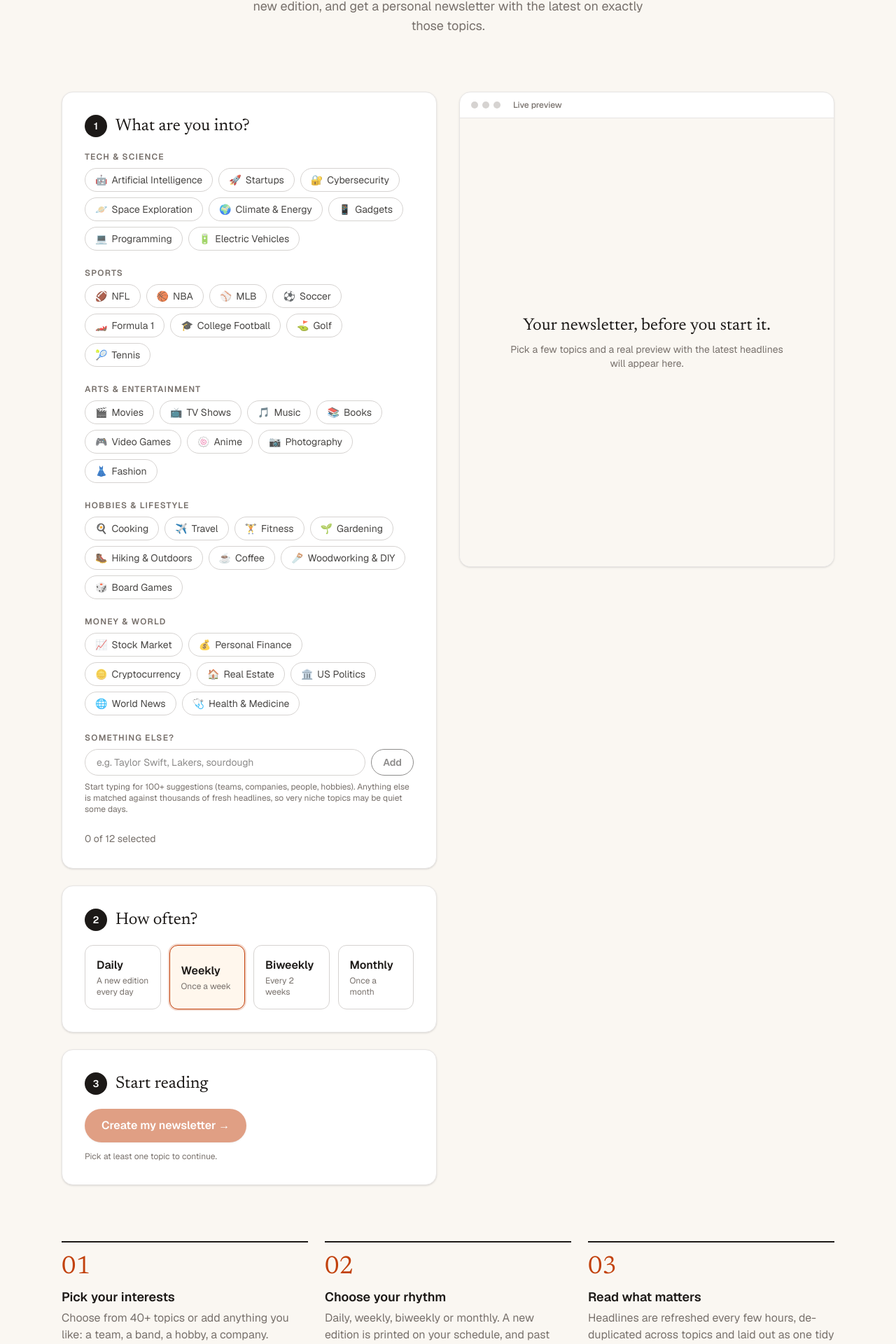
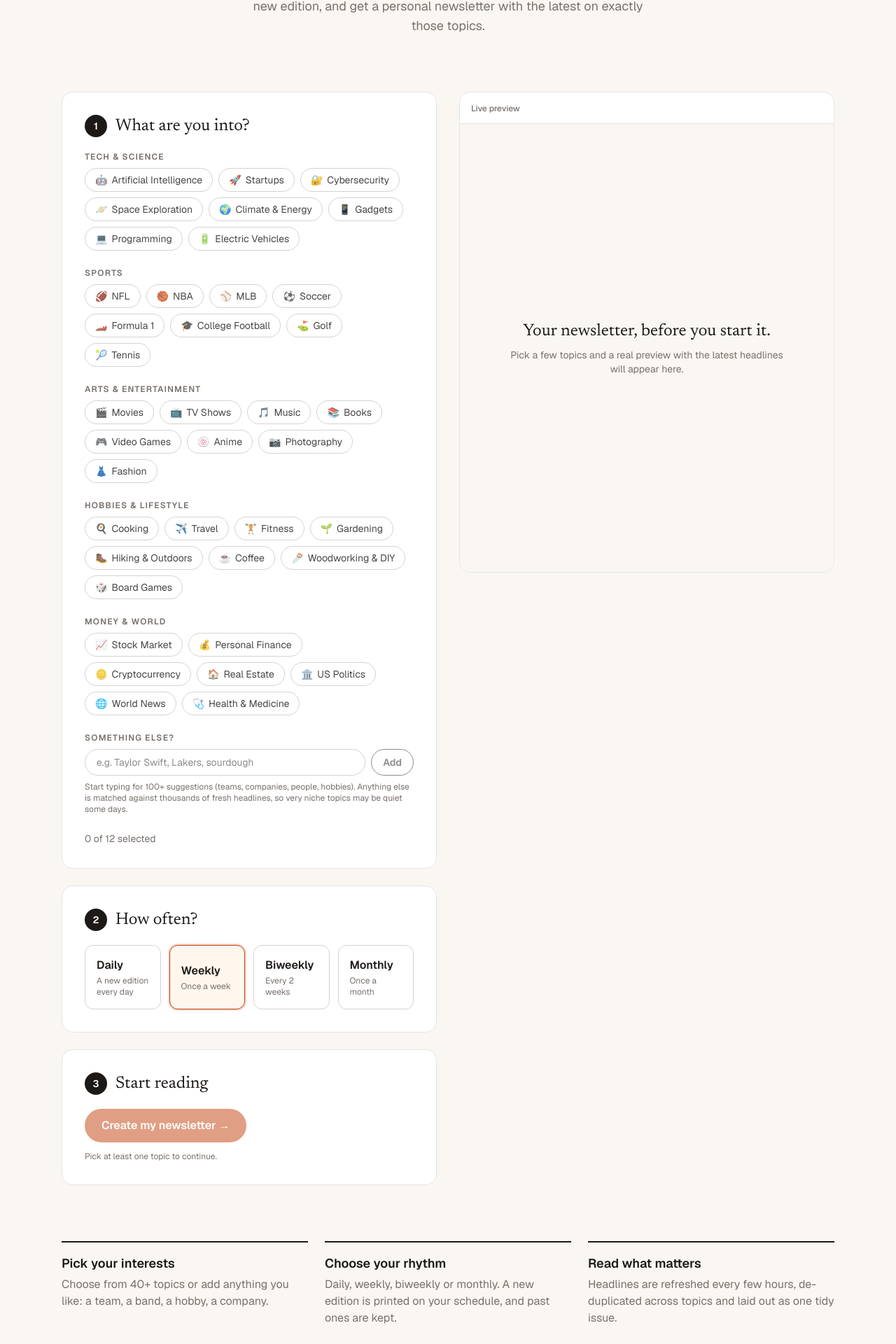
Before and after one commit to Prestoj01/personal-newsletter, a Next.js app: page / in a window 1280 px wide. Shown: the part 335-2255 px from the top of the page at 70% size. Built offline with nearby package versions, Linux system fonts and the light colour scheme.

Commit message:
Remove decorative embellishments
Drop the fake browser-window dots on the preview, the drop shadows on
cards, chips and buttons (borders already separate them), and the large
01/02/03 numerals that duplicated the builder's step numbers.

Co-Authored-By: Claude Opus 5.5 <noreply@anthropic.com>

```diff
--- a/src/app/page.tsx
+++ b/src/app/page.tsx
@@ -23,10 +23,9 @@ export default function Home() {
       <NewsletterBuilder />
 
       <section className="mt-20 grid gap-6 sm:grid-cols-3">
-        {HOW_IT_WORKS.map((step, i) => (
+        {HOW_IT_WORKS.map((step) => (
           <div key={step.title} className="border-t-2 border-ink pt-4">
-            <p className="font-serif text-4xl text-accent">{String(i + 1).padStart(2, "0")}</p>
-            <h3 className="mt-2 text-lg font-semibold">{step.title}</h3>
+            <h3 className="text-lg font-semibold">{step.title}</h3>
             <p className="mt-1 text-muted">{step.body}</p>
           </div>
         ))}
--- a/src/components/Edition.tsx
+++ b/src/components/Edition.tsx
@@ -24,7 +24,7 @@ export function Edition({ sections, frequency, date, number, asOf }: Props) {
   const now = new Date(asOf).getTime();
   const withNews = sections.filter((s) => s.articles.length);
   return (
-    <article className="mx-auto max-w-2xl rounded-card border border-line bg-surface font-serif text-ink shadow-sm">
+    <article className="mx-auto max-w-2xl rounded-card border border-line bg-surface font-serif text-ink">
       <header className="border-b-[3px] border-double border-ink px-6 pb-5 pt-8 sm:px-9">
         <p className="font-sans text-[11px] font-bold uppercase tracking-[0.2em] text-accent">
           {frequencyInfo(frequency).label} edition{number ? ` · No. ${number}` : ""}
--- a/src/components/NewsletterBuilder.tsx
+++ b/src/components/NewsletterBuilder.tsx
@@ -59,7 +59,7 @@ export function NewsletterBuilder() {
         </Step>
 
         <Step n={3} title={existing ? "Save your changes" : "Start reading"}>
-          <Button size="lg" onClick={start} disabled={topics.length === 0} className="w-full shadow-sm sm:w-auto">
+          <Button size="lg" onClick={start} disabled={topics.length === 0} className="w-full sm:w-auto">
             {existing ? "Update my newsletter →" : "Create my newsletter →"}
           </Button>
           <p className="mt-3 text-xs text-muted">
--- a/src/components/PreviewPanel.tsx
+++ b/src/components/PreviewPanel.tsx
@@ -13,12 +13,9 @@ export function PreviewPanel({ topics, frequency }: { topics: string[]; frequenc
   const sections = useMemo(() => (ready ? buildSections(sources, topics, frequency) : []), [ready, sources, topics, frequency]);
 
   return (
-    <div className="overflow-hidden rounded-card border border-line bg-surface shadow-sm">
-      <div className="flex items-center gap-1.5 border-b border-line px-4 py-2.5">
-        <span className="h-2.5 w-2.5 rounded-full bg-line-strong" />
-        <span className="h-2.5 w-2.5 rounded-full bg-line-strong" />
-        <span className="h-2.5 w-2.5 rounded-full bg-line-strong" />
-        <span className="ml-3 text-xs font-medium text-muted">Live preview</span>
+    <div className="overflow-hidden rounded-card border border-line bg-surface">
+      <div className="border-b border-line px-4 py-2.5">
+        <span className="text-xs font-medium text-muted">Live preview</span>
       </div>
       <div className="h-[640px] overflow-y-auto bg-paper p-4 sm:p-6">
         {error ? (
--- a/src/components/ui.tsx
+++ b/src/components/ui.tsx
@@ -31,7 +31,7 @@ export function Button({
 }
 
 export function Card({ className = "", ...props }: React.HTMLAttributes<HTMLElement>) {
-  return <section className={`rounded-card border border-line bg-surface shadow-sm ${className}`} {...props} />;
+  return <section className={`rounded-card border border-line bg-surface ${className}`} {...props} />;
 }
 
 /** Small uppercase label above a group of content. */
@@ -43,7 +43,7 @@ export function Eyebrow({ className = "", ...props }: React.HTMLAttributes<HTMLP
 export function chipClass(on: boolean) {
   return `rounded-full border px-3.5 py-1.5 text-sm transition ${
     on
-      ? "border-accent bg-accent text-white shadow-sm"
+      ? "border-accent bg-accent text-white"
       : "border-line-strong bg-surface text-ink/80 hover:border-muted disabled:cursor-not-allowed disabled:opacity-40"
   }`;
 }
```
